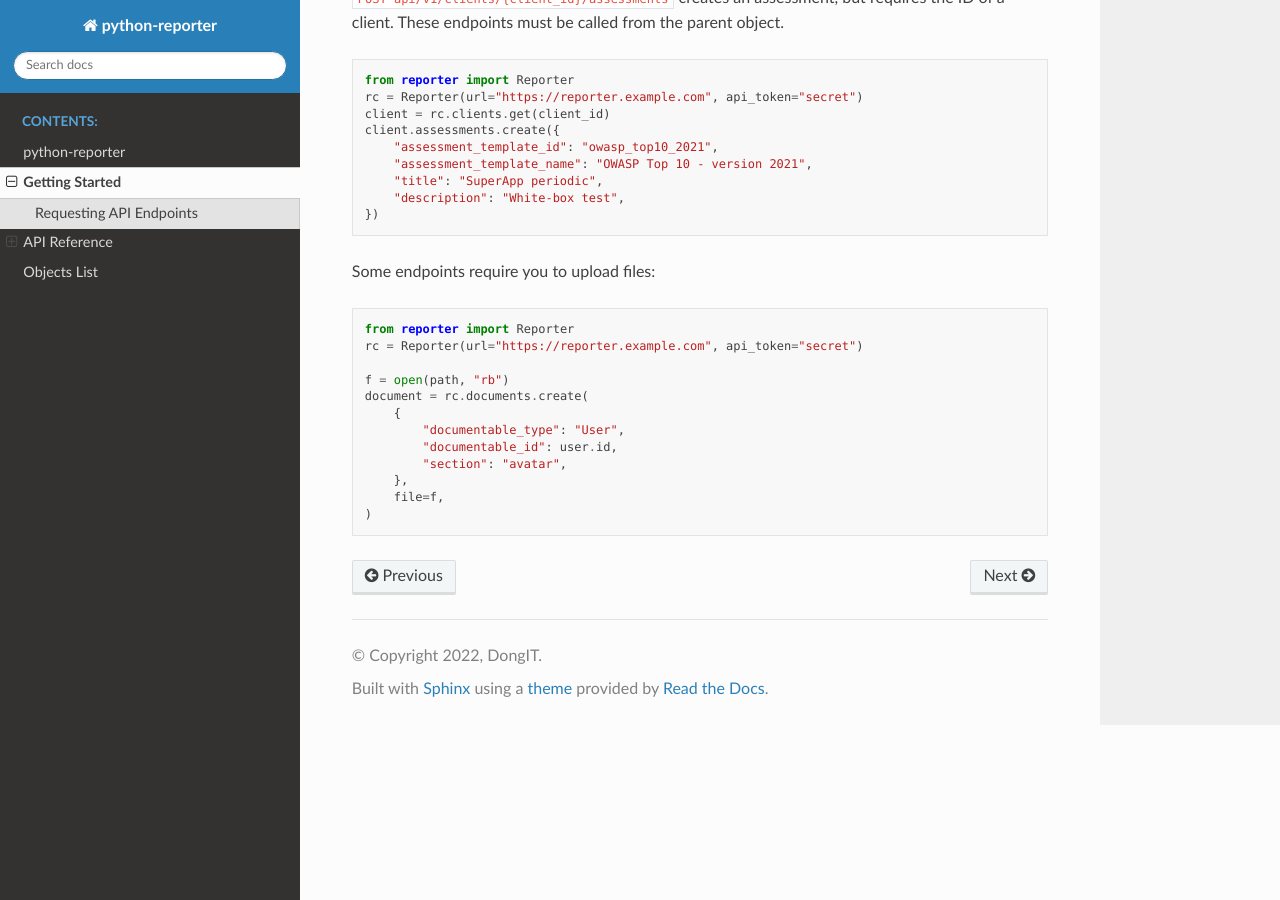
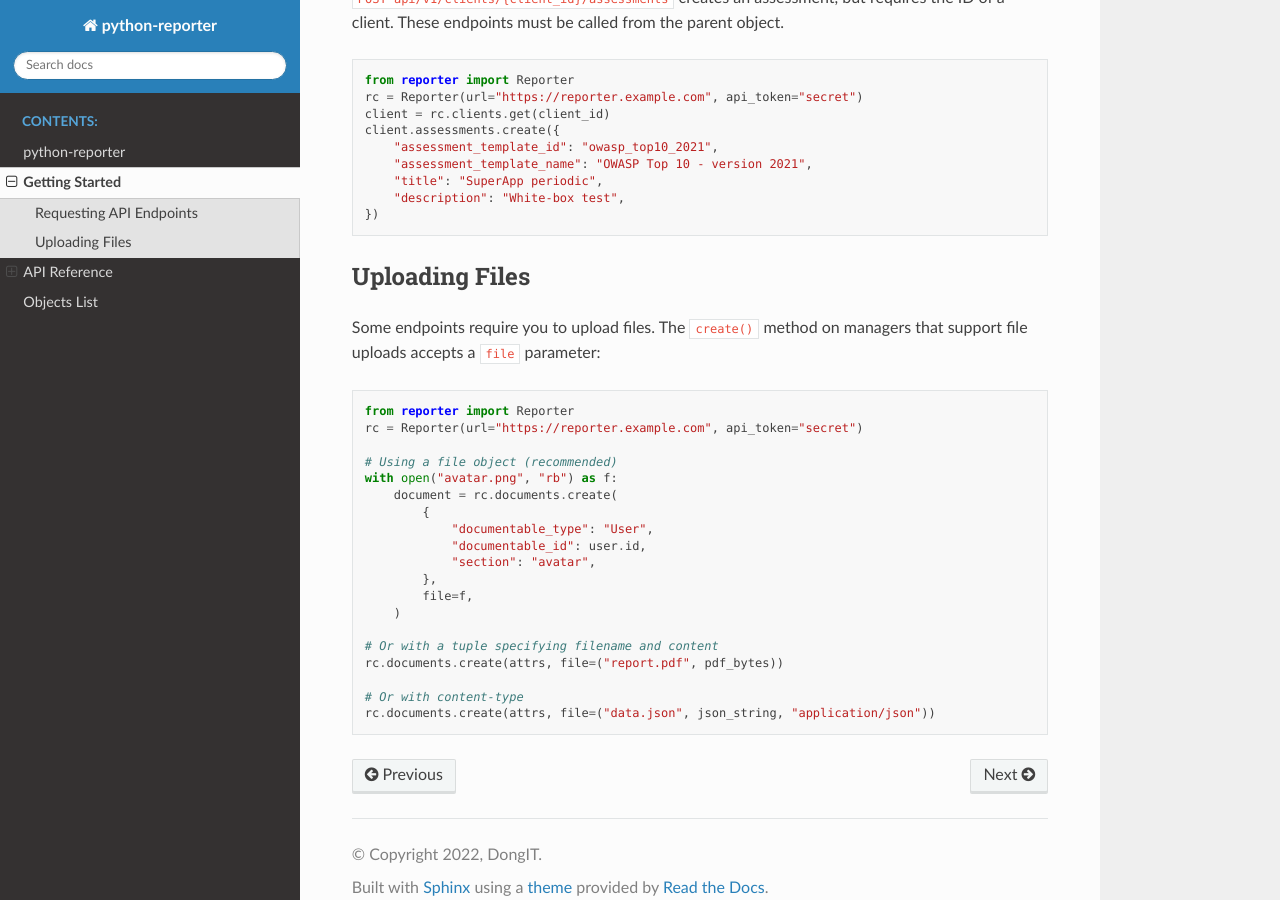
Before and after one commit to dongit-org/python-reporter, a Sphinx documentation site: the page built from docs/getting-started.rst, in a window 1280 px wide and 900 px high, scrolled down 1535 px. Built offline with Sphinx 7.4.7 and the Read the Docs theme 3.1.0, drawn with Linux system fonts in a browser that asks for light colours.

Commit message:
Files can also be passed directly

```diff
--- a/docs/getting-started.rst
+++ b/docs/getting-started.rst
@@ -87,19 +87,30 @@ These endpoints must be called from the parent object.
        "description": "White-box test",
    })
 
-Some endpoints require you to upload files:
+Uploading Files
+---------------
+
+Some endpoints require you to upload files. The ``create()`` method on managers that support file uploads
+accepts a ``file`` parameter:
 
 .. code:: python
 
    from reporter import Reporter
    rc = Reporter(url="https://reporter.example.com", api_token="secret")
 
-   f = open(path, "rb")
-   document = rc.documents.create(
-       {
-           "documentable_type": "User",
-           "documentable_id": user.id,
-           "section": "avatar",
-       },
-       file=f,
-   )
+   # Using a file object (recommended)
+   with open("avatar.png", "rb") as f:
+       document = rc.documents.create(
+           {
+               "documentable_type": "User",
+               "documentable_id": user.id,
+               "section": "avatar",
+           },
+           file=f,
+       )
+
+   # Or with a tuple specifying filename and content
+   rc.documents.create(attrs, file=("report.pdf", pdf_bytes))
+
+   # Or with content-type
+   rc.documents.create(attrs, file=("data.json", json_string, "application/json"))
```
Also changed, not shown: 4 other files.
